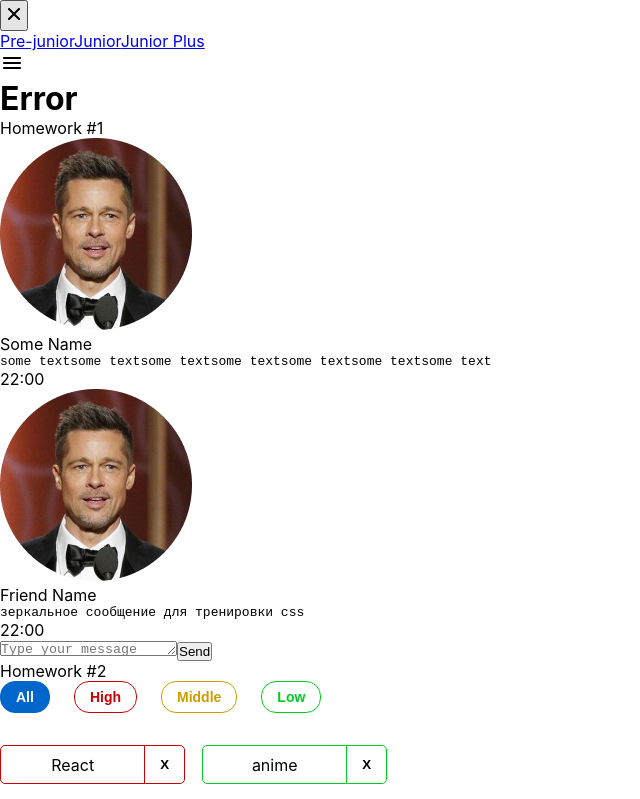
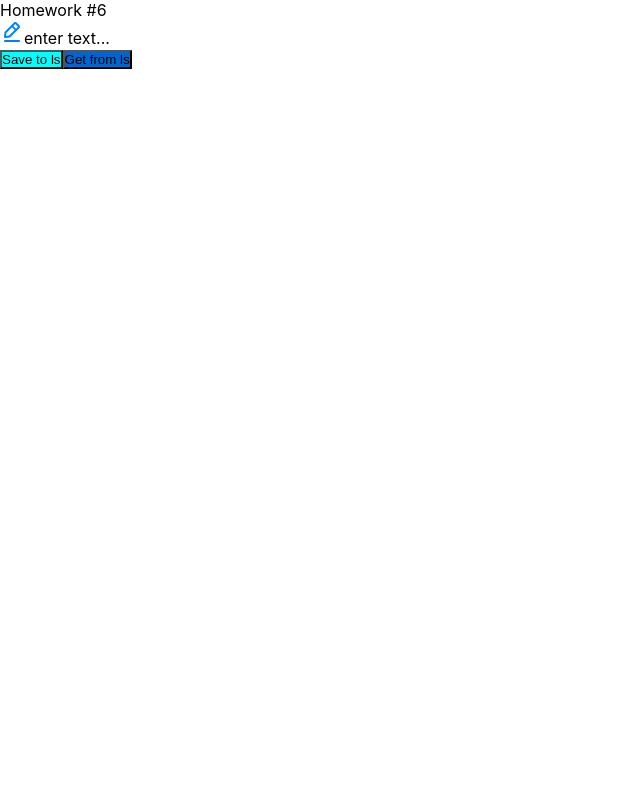
Before and after one commit to xyzimusic/vtornikdz, a React (Create React App) app: page / in a window 1280 px wide. Shown: the top 799 px of the page, without its empty margins (0-640 px from the left). Built offline with nearby package versions, Linux system fonts and the light colour scheme.

Commit message:
vtornik-dz-6

```diff
--- a/src/s1-main/App.tsx
+++ b/src/s1-main/App.tsx
@@ -18,7 +18,6 @@ function App() {
             {/*<HW4/>*/}
 
             {/*при выполнении дз 5 и более - закомментировать здесь дз 1-4, так как они есть внутри дз 5*/}
-            <HW5/>
             <HW6/>
         </div>
     )
```
